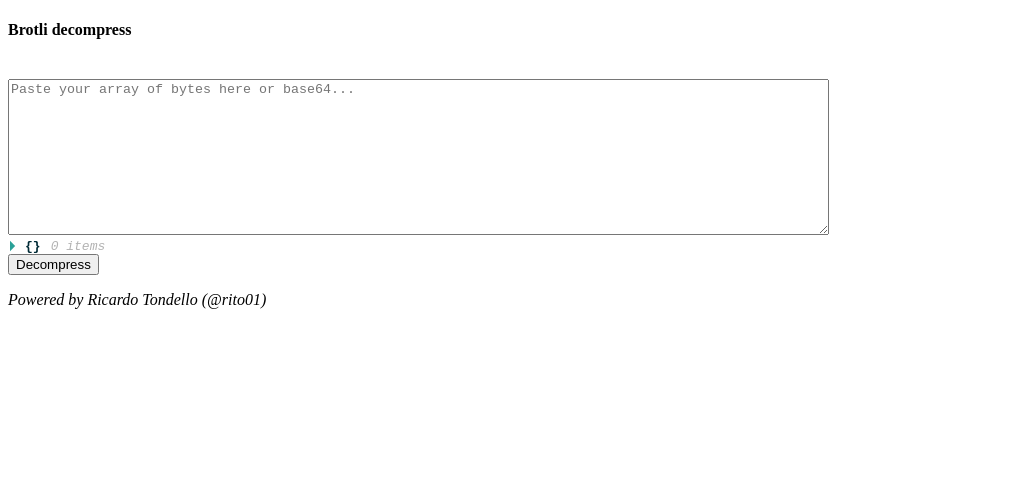
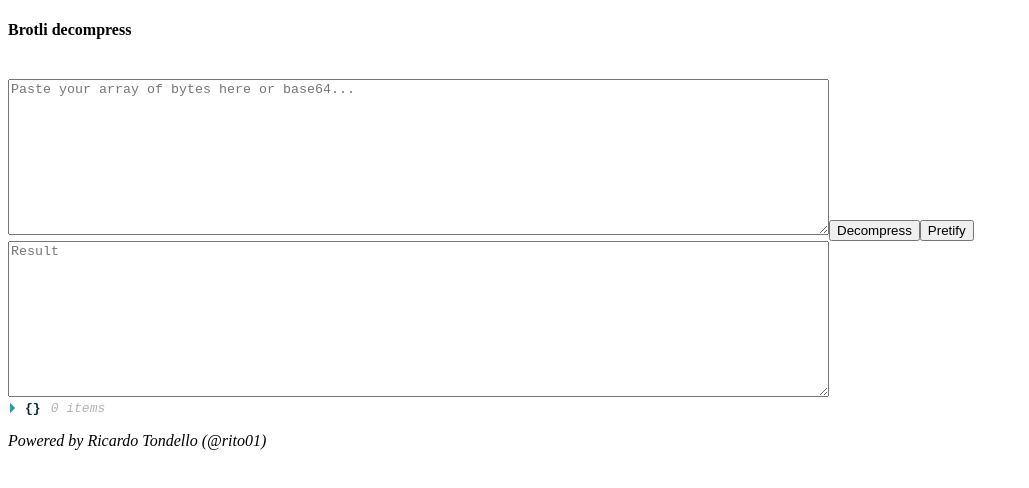
Before and after one commit to ricardotondello/brotli-chrome-extension, a React app: page / in a window 1280 px wide. Shown: the top 488 px of the page, without its empty margins (0-1029 px from the left). Built offline with nearby package versions, Linux system fonts and the light colour scheme.

Commit message:
Add React Json

```diff
--- a/src/App.jsx
+++ b/src/App.jsx
@@ -5,6 +5,7 @@
 
 const App = () => {
   const [valueDecompressed, setValueDecompressed] = useState('')
+  const [valuePretified, setPretify] = useState('')
 
   function xToBuffer(str) {
     let result = '';
@@ -73,14 +74,18 @@
     if (value === '') return;
     return JSON.parse(value);
   }
+
   return (
     <div>
       <h4>Brotli decompress</h4>
       <br />
       <textarea id="hash" name="hash" rows="10" cols="100" placeholder="Paste your array of bytes here or base64..."></textarea>
+      <button id="decompress_btn" onClick={() => { setValueDecompressed(decompressFunction) }}>Decompress</button>
+      <button id="decompress_asJson_btn" onClick={() => { setPretify(decompressFunction) }}>Pretify</button>
 
-      <ReactJson src={ToJsonObject(valueDecompressed)} name={false} displayDataTypes={false}/>
-      <button id="decompress_btn" onClick={() => { setValueDecompressed(decompressFunction) }}>Decompress</button>
+      <textarea id="hashdecompressed" name="hashdecompressed" rows="10" cols="100" placeholder="Result" value={valueDecompressed}></textarea>
+      <ReactJson src={ToJsonObject(valuePretified)} name={false} displayDataTypes={false} groupArraysAfterLength={false}/>
+
       <p><i>Powered by Ricardo Tondello (@rito01)</i></p>
     </div>
   );
```
Also changed, not shown: 2 other files (tests, documents, lock files or other folders).
